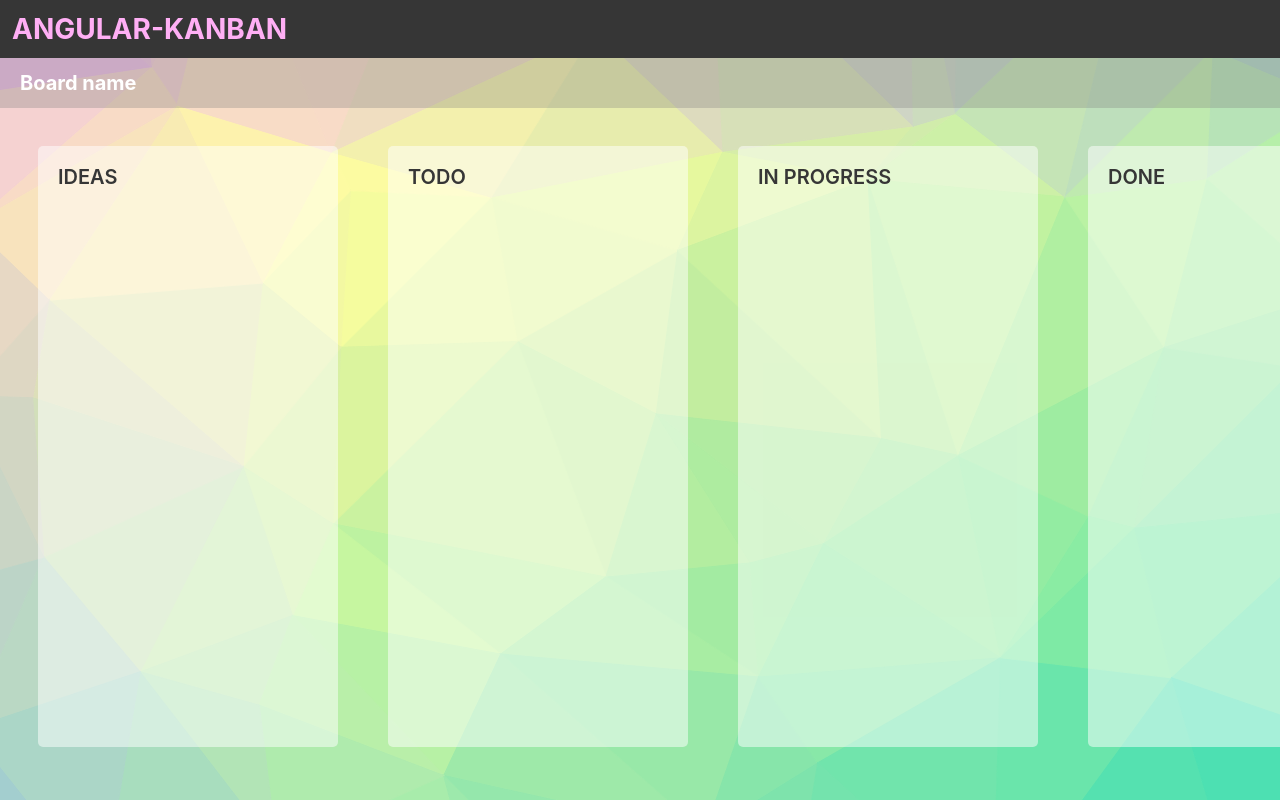
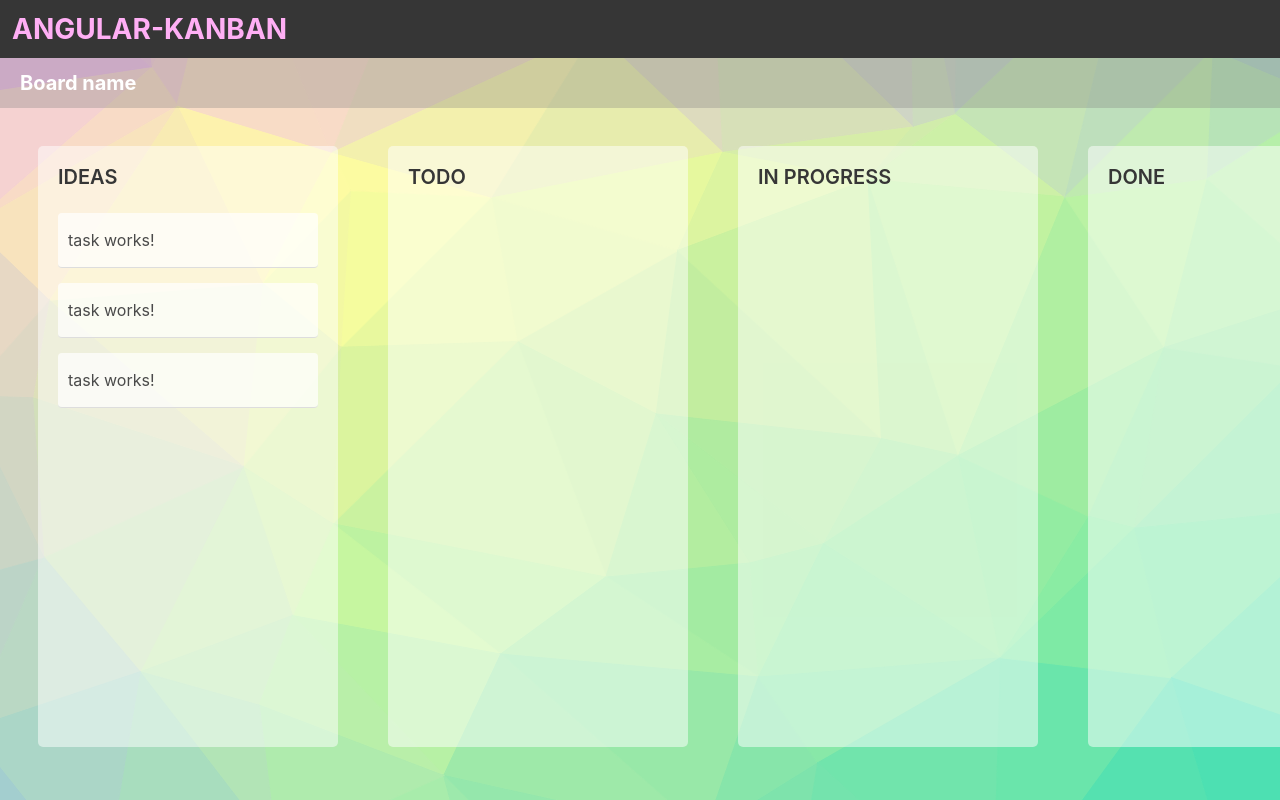
Before and after one commit to Dmitruk89/angular-kanban, an Angular app: page / in a window 1280 px wide. Built offline with nearby package versions, Linux system fonts and the light colour scheme.

Commit message:
feat: add task component

```diff
--- a/src/app/app.module.ts
+++ b/src/app/app.module.ts
@@ -8,6 +8,7 @@ import { BarComponent } from './components/bar/bar.component';
 import { BoardComponent } from './components/board/board.component';
 import { ColumnFieldComponent } from './components/column-field/column-field.component';
 import { ColumnComponent } from './components/column/column.component';
+import { TaskComponent } from './components/task/task.component';
 
 @NgModule({
   declarations: [
@@ -17,6 +18,7 @@ import { ColumnComponent } from './components/column/column.component';
     BoardComponent,
     ColumnFieldComponent,
     ColumnComponent,
+    TaskComponent,
   ],
   imports: [BrowserModule, AppRoutingModule],
   providers: [],
--- a/src/app/components/column-field/column-field.component.html
+++ b/src/app/components/column-field/column-field.component.html
@@ -1,5 +1,9 @@
 <div class="columns">
-  <app-column name="ideas"></app-column>
+  <app-column name="ideas">
+    <app-task></app-task>
+    <app-task></app-task>
+    <app-task></app-task>
+  </app-column>
   <app-column name="todo"></app-column>
   <app-column name="in progress"></app-column>
   <app-column name="done"></app-column>
--- a/src/app/components/column/column.component.html
+++ b/src/app/components/column/column.component.html
@@ -1 +1,2 @@
 <p class="title">{{ name | uppercase }}</p>
+<ng-content></ng-content>
--- /dev/null
+++ b/src/app/components/task/task.component.html
@@ -0,0 +1 @@
+<p class="task">task works!</p>
--- /dev/null
+++ b/src/app/components/task/task.component.scss
@@ -0,0 +1,12 @@
+.task {
+  padding: 15px 10px;
+  background-color: rgba($color: #ffffff, $alpha: 0.7);
+  border-bottom: solid 1px #ddd;
+  border-radius: 4px;
+  margin-bottom: 15px;
+
+  &:hover {
+    cursor: pointer;
+    box-shadow: 0px 10px 15px -3px rgba(90, 90, 90, 0.1);
+  }
+}
--- /dev/null
+++ b/src/app/components/task/task.component.ts
@@ -0,0 +1,15 @@
+import { Component, OnInit } from '@angular/core';
+
+@Component({
+  selector: 'app-task',
+  templateUrl: './task.component.html',
+  styleUrls: ['./task.component.scss']
+})
+export class TaskComponent implements OnInit {
+
+  constructor() { }
+
+  ngOnInit(): void {
+  }
+
+}
```
Also changed, not shown: 1 other file (tests, documents, lock files or other folders).
